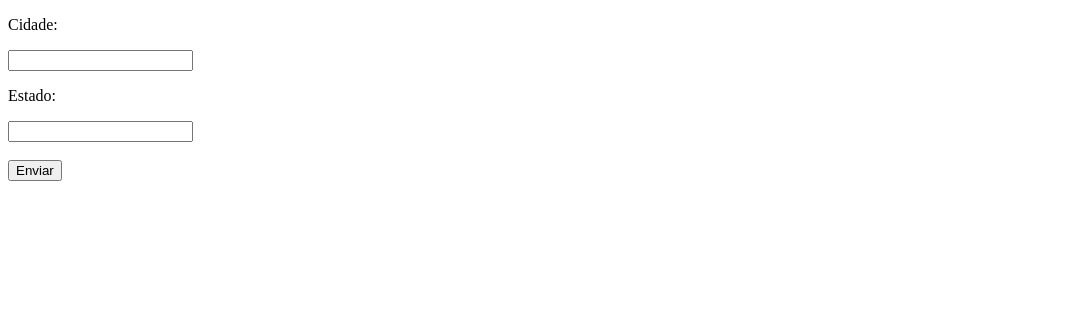
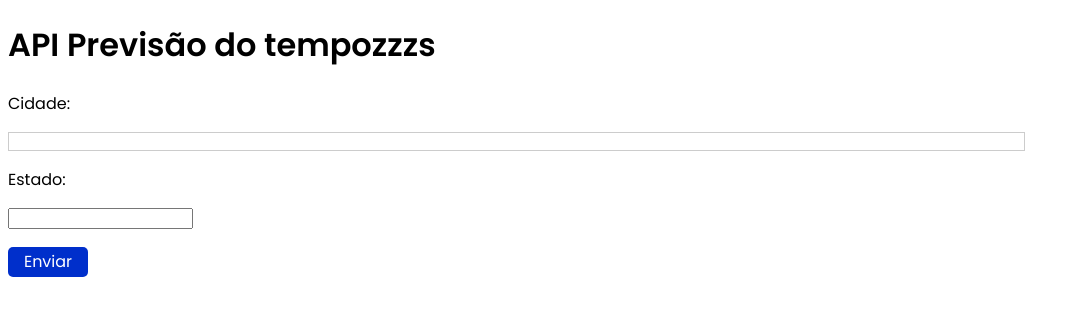
Before and after one commit to JoaoRibeiro2/aula-desenvolvimento-mobile, a website: page www/index.html in a window 1280 px wide. Shown: the whole page, without its empty margins (0-1080 px from the left). Drawn offline with Linux system fonts and the light colour scheme.

Commit message:
Personalizado

```diff
--- a/www/components/script.js
+++ b/www/components/script.js
@@ -17,6 +17,7 @@ let dia_semana = document.querySelector("#weekday")
 
 uf.addEventListener("blur" ,(e) => {
 	let cep = cidade.value
+	let estado = uf.value
 
 	const options = {
 		method: 'GET',
@@ -25,7 +26,7 @@ uf.addEventListener("blur" ,(e) => {
 	}
 
 	// fetch(`https://viacep.com.br/ws/${cep}/json/`, options)
-	fetch(`https://api.hgbrasil.com/weather?key=8c5d4364&city_name=${cep},${estado}&format=json-cors`, options)
+	fetch(`https://api.hgbrasil.com/weather?key=bbbc15ac&city_name=${cep},${estado}&format=json-cors`, options)
 
 
 	.then((response) => {response.json()
@@ -49,16 +50,21 @@ const showData = (result) => {
 		previsao.innerHTML = `
 
 			<H2>Data: ${result[i].date} </H2>
-			<h3>Dia Semana: ${result[i].weekday} </label></h3>
-			<p>Descrição do tempo: <label id="description"> ${result[i].description} </label></p>
-			<p>Max: <label id="max"> ${result[i].max} °C </label></p>
-			<p>Min: <label id="min"> ${result[i].min} °C</label></p>
+			<H3>Dia da semana: ${result[i].date}
+			<p class="previsao">Condição do tempo: ${result[i].description}</p>
+			<p class="previsao">Máxima: ${result[i].max} °C</p>
+			<p class="previsao">Mínima: ${result[i].min} °C</p>
 		`
 		info.appendChild(previsao)
 		console.log(previsao)
 	}
-
+	console.log(result)
 
 
 // console.log(campo)
 }
+
+
+function verificar(){
+
+}
--- a/www/index.html
+++ b/www/index.html
@@ -2,15 +2,19 @@
 <html>
 <head>
 	<title></title>
+  <link rel="stylesheet" href="lib/css/style.css">
+  <link href="https://fonts.googleapis.com/css2?family=Poppins:wght@100;200;300;400;500;600&family=Roboto:wght@100;300;400;500;700;900&display=swap" rel="stylesheet">
+
 	<meta charset="utf-8">
 </head>
 <body>
+  <h1>API Previsão do tempozzzs</h1>
 	<form>
 		<p>Cidade:</p>
 		<input type="text" id="cidade">
 		<p>Estado:</p>
 		<input type="text" maxlength="2" id="estado"><br><br>
-		<button id="buscar">Enviar</button>
+		<div id="button">Enviar</div>
 	</form>
 		<div id="info">
 
--- /dev/null
+++ b/www/lib/css/style.css
@@ -0,0 +1,28 @@
+/* This is a CSS file */
+h1{
+  font-family: 'Poppins';
+}
+p{
+  font-family: 'Poppins';
+  font-weight: 400;
+}
+#cidade{
+  width: 80%;
+  margin: auto;
+  border: 1px solid rgba(0,0,0,0.2)
+}
+.previsao{
+  font-weight: 200; c
+}
+#button{
+  width: 80px;
+  height: 30px;
+  display: flex;
+  justify-content: center;
+  align-items: center;
+  color: white;
+  font-family: 'Poppins';
+  font-weight: 400;
+  background:#002FCB;
+  border-radius: 5px;
+}
```
